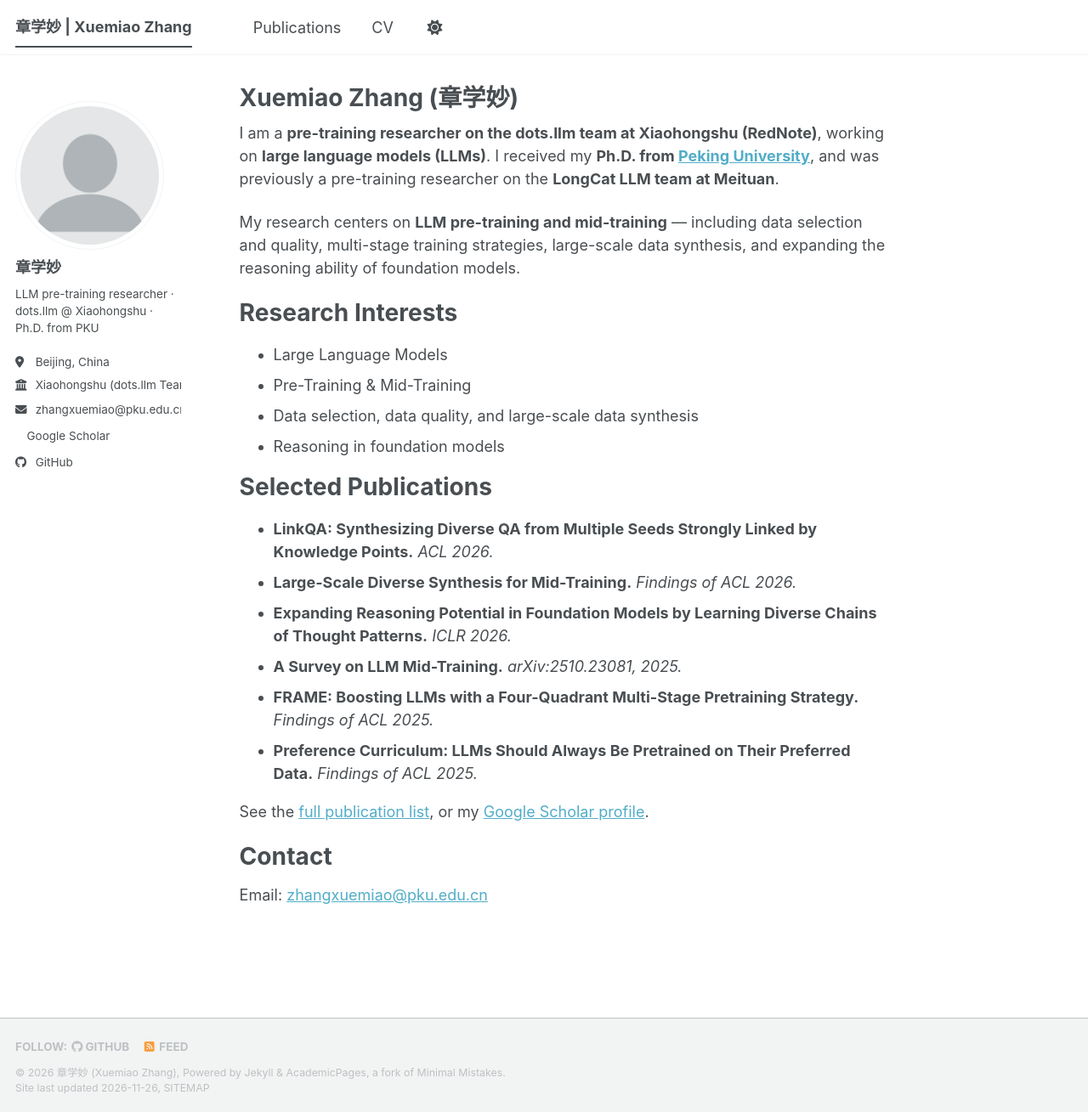
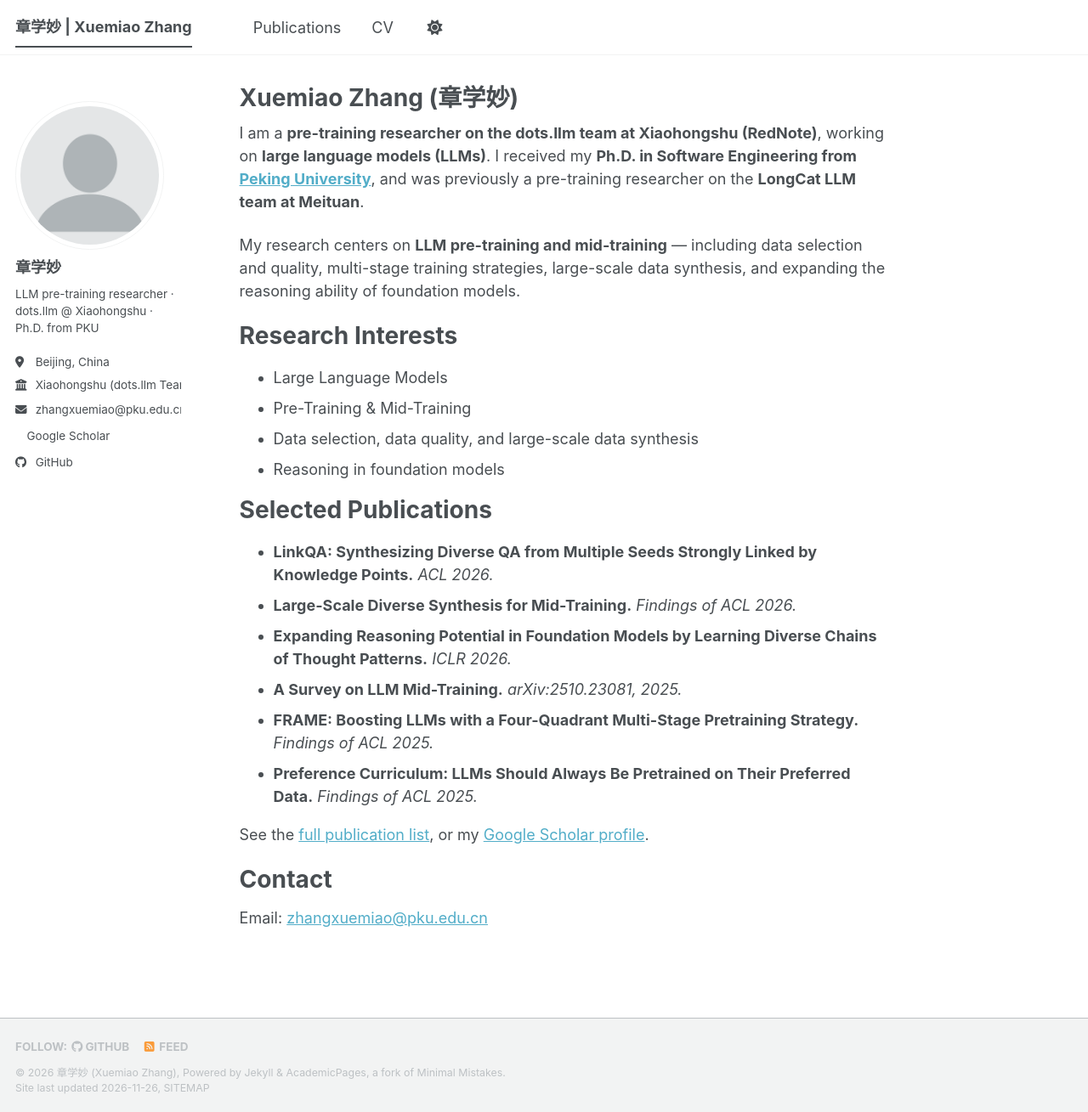
Before and after one commit to zhangxuemiao/zhangxuemiao.github.io, a Jekyll site: the page built from _pages/about.md, in a window 1280 px wide and 1309 px high. Shown: the whole window at 85% size. Built offline with Jekyll 4.4.1, drawn with Linux system fonts in a browser that asks for light colours; a style sheet for code colours, icons or effects is not loaded.

Commit message:
CV: specify Ph.D. in Software Engineering at PKU
Co-Authored-By: Claude Opus 5 <noreply@anthropic.com>

```diff
--- a/_pages/about.md
+++ b/_pages/about.md
@@ -7,7 +7,7 @@ redirect_from:
   - /about.html
 ---
 
-I am a **pre-training researcher on the dots.llm team at Xiaohongshu (RedNote)**, working on **large language models (LLMs)**. I received my **Ph.D. from [Peking University](https://www.pku.edu.cn/)**, and was previously a pre-training researcher on the **LongCat LLM team at Meituan**.
+I am a **pre-training researcher on the dots.llm team at Xiaohongshu (RedNote)**, working on **large language models (LLMs)**. I received my **Ph.D. in Software Engineering from [Peking University](https://www.pku.edu.cn/)**, and was previously a pre-training researcher on the **LongCat LLM team at Meituan**.
 
 My research centers on **LLM pre-training and mid-training** — including data selection and quality, multi-stage training strategies, large-scale data synthesis, and expanding the reasoning ability of foundation models.
 
```
Also changed, not shown: _pages/cv.md (+2 -2 lines).
